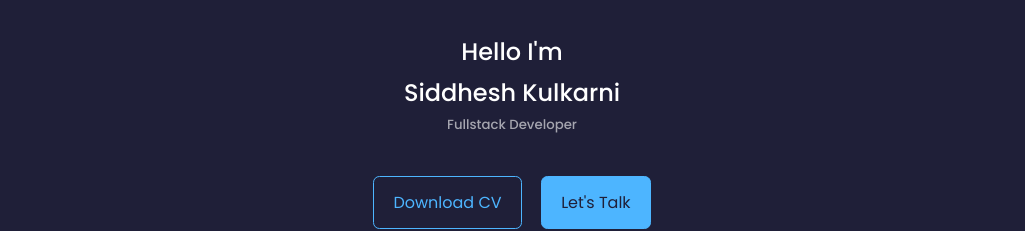
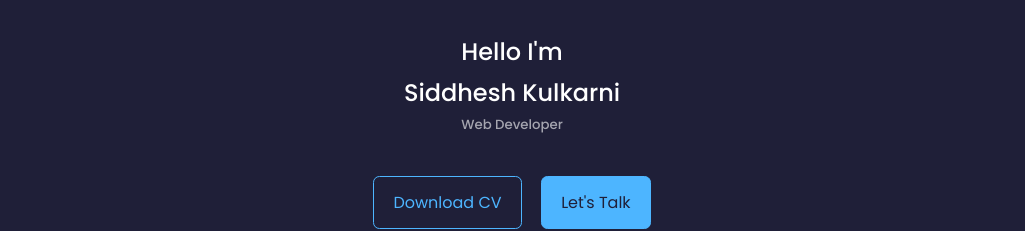
Before and after one commit to siddhesh-kulkarni/my_portfolio, a React (Create React App) app: page / in a window 1280 px wide. Shown: the top 231 px of the page, without its empty margins (128-1153 px from the left). Built offline with nearby package versions, Linux system fonts and the light colour scheme.

Commit message:
New Header

```diff
--- a/src/Components/Header.js
+++ b/src/Components/Header.js
@@ -9,7 +9,7 @@ export default function Header(){
              <div class="container header_container">
                 <h1>Hello I'm</h1>
                 <h1>Siddhesh Kulkarni</h1>
-                <h5 class="text-light">Fullstack Developer</h5>
+                <h5 class="text-light">Web Developer</h5>
                 <CTA/>
                 <Social/>
                 <div class="me">
```
